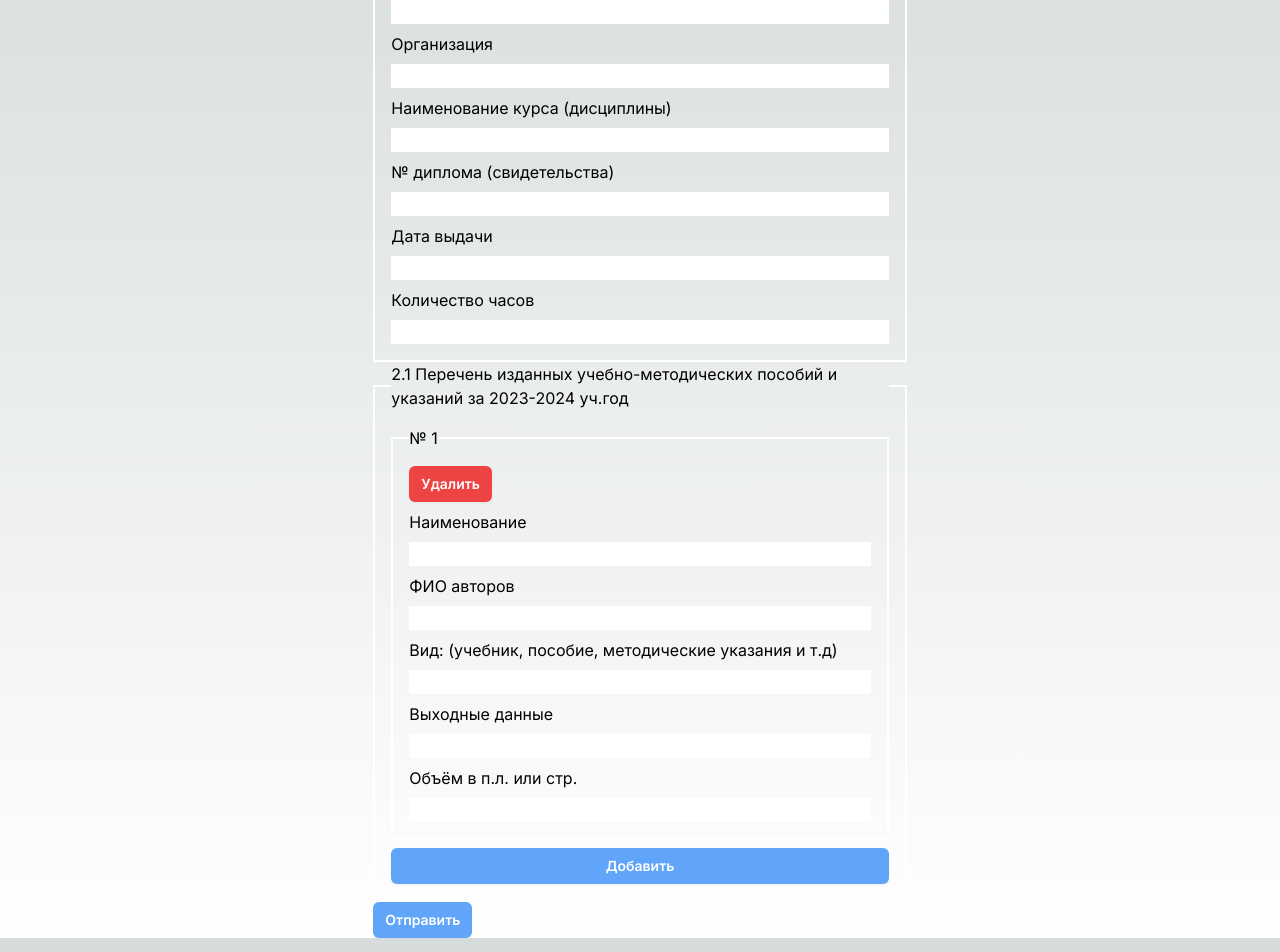
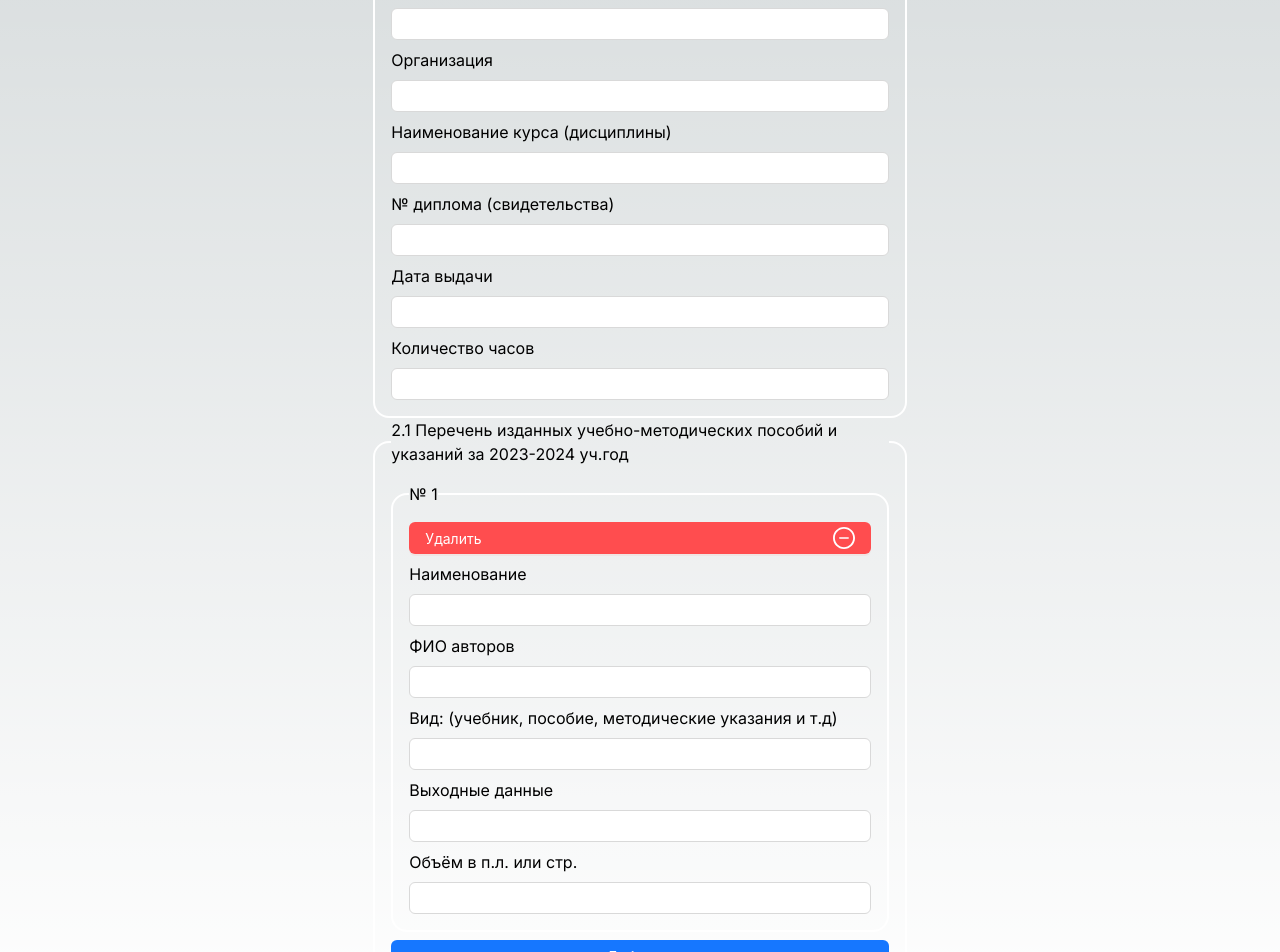
Before and after one commit to mpdocs/mpdocs-frontend, a Next.js app: page / in a window 1280 px wide. Shown: the part 160-1112 px from the top of the page. Built offline with nearby package versions, Linux system fonts and the light colour scheme; no server answers.

Commit message:
feat: change to antd components, update styles

```diff
--- a/src/app/components/AuthForm/index.tsx
+++ b/src/app/components/AuthForm/index.tsx
@@ -5,6 +5,7 @@ import { useRouter } from "next/navigation";
 import { useAppDispatch } from "@/utils/hooks/useAppDispatch";
 import { login } from "@/utils/auth/thunk";
 import { useForm } from "react-hook-form";
+import { Button, Input } from "antd";
 
 interface FormInputs {
   username: string;
@@ -47,8 +48,7 @@ const AuthForm: React.FC = () => {
     >
       <label className="flex-col gap-1 w-full">
         <span className="text-black text-lg block font-bold">Логин:</span>
-        <input
-          className="text-black border-2 border-black rounded-lg p-2 w-full"
+        <Input
           type="text"
           {...register("username", {
             required: "Обязательное поле",
@@ -58,8 +58,7 @@ const AuthForm: React.FC = () => {
       </label>
       <label className="flex-col gap-1 w-full">
         <span className="text-black text-lg block font-bold">Пароль:</span>
-        <input
-          className="text-black border-2 border-black rounded-lg p-2 w-full"
+        <Input
           type="password"
           {...register("password", {
             required: true,
@@ -68,9 +67,9 @@ const AuthForm: React.FC = () => {
         />
       </label>
       {errors.root && <p className="text-red-600">{errors.root.message}</p>}
-      <button className="text-black bg-[#C2C2C2] rounded-3xl px-6 py-2" type={"submit"} disabled={isLoading}>
+      <Button htmlType="submit" disabled={isLoading}>
         {isLoading ? "Загрузка..." : "Войти"}
-      </button>
+      </Button>
     </form>
   );
 };
--- a/src/app/components/ReportForm/index.tsx
+++ b/src/app/components/ReportForm/index.tsx
@@ -4,7 +4,8 @@ import React from "react";
 import { SubmitHandler, useFieldArray, useForm } from "react-hook-form";
 import Label from "@/app/components/Label";
 import type { MethodicalWork, ReportFormValues } from "@/app/components/ReportForm/types";
-
+import { Button, Input } from "antd";
+import { MinusCircleOutlined } from "@ant-design/icons";
 const ReportForm = () => {
   const {
     register,
@@ -68,12 +69,11 @@ const ReportForm = () => {
 
   return (
     <form onSubmit={handleSubmit(sendReport)} className="lg:w-5/12 md:w-8/12 sm:w-12/12">
-      <fieldset className="flex flex-col gap-2 border-2 border-white p-4">
+      <fieldset className="flex flex-col gap-2 border-2 rounded-2xl border-white p-4">
         <legend>1. Информация о повышении квалификации в период 2023-2024 уч. год</legend>
         <Label htmlFor={`qualification_improvement.form`}>
           <span>Форма повышения квалификации</span>
-          <input
-            className="text-black"
+          <Input
             type="text"
             id={`qualification_improvement.form`}
             {...register(`qualification_improvement.form` as const, {
@@ -83,9 +83,8 @@ const ReportForm = () => {
         </Label>
         <Label htmlFor={`qualification_improvement.country`}>
           <span>Страна</span>
-          <input
+          <Input
             type="text"
-            className="text-black"
             id={`qualification_improvement.country`}
             {...register(`qualification_improvement.country` as const, {
               required: "Обязательное поле",
@@ -94,9 +93,8 @@ const ReportForm = () => {
         </Label>
         <Label htmlFor={`qualification_improvement.organization`} key={`qualification_improvement.organization`}>
           <span>Организация</span>
-          <input
+          <Input
             type="text"
-            className="text-black"
             id={`qualification_improvement.organization`}
             {...register(`qualification_improvement.organization` as const, {
               required: "Обязательное поле",
@@ -105,9 +103,8 @@ const ReportForm = () => {
         </Label>
         <Label htmlFor={`qualification_improvement.course_name`}>
           <span>Наименование курса (дисциплины)</span>
-          <input
+          <Input
             type="text"
-            className="text-black"
             id={`qualification_improvement.course_name`}
             {...register(`qualification_improvement.course_name` as const, {
               required: "Обязательное поле",
@@ -116,9 +113,8 @@ const ReportForm = () => {
         </Label>
         <Label htmlFor={`qualification_improvement.diploma_number`}>
           <span>№ диплома (свидетельства)</span>
-          <input
+          <Input
             type="text"
-            className="text-black"
             id={`qualification_improvement.diploma_number`}
             {...register(`qualification_improvement.diploma_number` as const, {
               required: "Обязательное поле",
@@ -127,9 +123,8 @@ const ReportForm = () => {
         </Label>
         <Label htmlFor={`qualification_improvement.diploma_date`}>
           <span>Дата выдачи</span>
-          <input
+          <Input
             type="text"
-            className="text-black"
             id={`qualification_improvement.diploma_date`}
             {...register(`qualification_improvement.diploma_date` as const, {
               required: "Обязательное поле",
@@ -138,9 +133,8 @@ const ReportForm = () => {
         </Label>
         <Label htmlFor={`qualification_improvement.hours_count`}>
           <span>Количество часов</span>
-          <input
+          <Input
             type="text"
-            className="text-black"
             id={`qualification_improvement.hours_count`}
             {...register(`qualification_improvement.hours_count` as const, {
               required: "Обязательное поле",
@@ -149,28 +143,28 @@ const ReportForm = () => {
         </Label>
       </fieldset>
 
-      <fieldset className="flex flex-col gap-2 border-2 border-white p-4">
+      <fieldset className="flex flex-col gap-2 border-2 rounded-2xl border-white p-4">
         <legend>2.1 Перечень изданных учебно-методических пособий и указаний за 2023-2024 уч.год</legend>
         <div className="flex flex-col gap-6">
           {controlledMethodicalWorksFields.map((field, index) => (
-            <fieldset key={index} className="flex flex-col gap-2 border-2 border-white p-4">
+            <fieldset key={index} className="flex flex-col gap-2 border-2 rounded-2xl border-white p-4">
               <legend>№ {index + 1}</legend>
-              <button
-                type={"button"}
+              <Button
                 onClick={() => {
                   onRemoveEducationalAndMethodicalManualsField(index);
                 }}
-                className="w-max rounded-md bg-red-500 px-3 py-2 text-sm font-semibold
-        text-white shadow-sm hover:bg-red-500 focus-visible:outline focus-visible:outline-2
-        focus-visible:outline-offset-2 focus-visible:outline-red-600"
+                className="flex items-center justify-between"
+                type="primary"
+                htmlType="button"
+                danger
               >
                 Удалить
-              </button>
+                <MinusCircleOutlined style={{ fontSize: "22px" }} className="dynamic-delete-button" />
+              </Button>
               <Label htmlFor={`methodical_works.${index}.name`}>
                 <span>Наименование</span>
-                <input
+                <Input
                   type="text"
-                  className="text-black"
                   id={`methodical_works.${index}.name`}
                   {...register(`methodical_works.${index}.name` as const, {
                     required: "Обязательное поле",
@@ -179,9 +173,8 @@ const ReportForm = () => {
               </Label>
               <Label htmlFor={`methodical_works.${index}.authors`}>
                 <span>ФИО авторов</span>
-                <input
+                <Input
                   type="text"
-                  className="text-black"
                   id={`methodical_works.${index}.authors`}
                   {...register(`methodical_works.${index}.authors` as const, {
                     required: "Обязательное поле",
@@ -190,9 +183,8 @@ const ReportForm = () => {
               </Label>
               <Label htmlFor={`methodical_works.${index}.type`}>
                 <span>Вид: (учебник, пособие, методические указания и т.д)</span>
-                <input
+                <Input
                   type="text"
-                  className="text-black"
                   id={`methodical_works.${index}.type`}
                   {...register(`methodical_works.${index}.type` as const, {
                     required: "Обязательное поле",
@@ -201,9 +193,8 @@ const ReportForm = () => {
               </Label>
               <Label htmlFor={`methodical_works.${index}.publisher`}>
                 <span>Выходные данные</span>
-                <input
+                <Input
                   type="text"
-                  className="text-black"
                   id={`methodical_works.${index}.publisher`}
                   {...register(`methodical_works.${index}.publisher` as const, {
                     required: "Обязательное поле",
@@ -212,9 +203,8 @@ const ReportForm = () => {
               </Label>
               <Label htmlFor={`methodical_works.${index}.pages_count`}>
                 <span>Объём в п.л. или стр.</span>
-                <input
+                <Input
                   type="text"
-                  className="text-black"
                   id={`methodical_works.${index}.pages_count`}
                   {...register(`methodical_works.${index}.pages_count` as const, {
                     required: "Обязательное поле",
@@ -224,25 +214,14 @@ const ReportForm = () => {
             </fieldset>
           ))}
         </div>
-        <button
-          onClick={appendEducationalAndMethodicalManualsFields}
-          className="rounded-md bg-blue-400 px-3 py-2 text-sm font-semibold
-        text-white shadow-sm hover:bg-blue-500 focus-visible:outline focus-visible:outline-2
-        focus-visible:outline-offset-2 focus-visible:outline-blue-600"
-        >
+        <Button onClick={appendEducationalAndMethodicalManualsFields} type="primary" htmlType="submit">
           Добавить
-        </button>
+        </Button>
       </fieldset>
 
-      <button
-        type={"submit"}
-        disabled={!isValid}
-        className="rounded-md bg-blue-400 px-3 py-2 text-sm font-semibold
-        text-white shadow-sm hover:bg-blue-500 focus-visible:outline focus-visible:outline-2
-        focus-visible:outline-offset-2 focus-visible:outline-blue-600"
-      >
+      <Button type="primary" htmlType="submit" className="mt-2 m-auto w-full" disabled={!isValid}>
         Отправить
-      </button>
+      </Button>
     </form>
   );
 };
```
